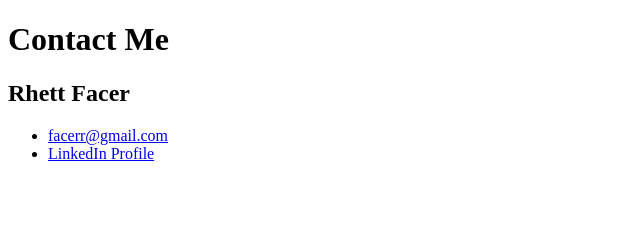
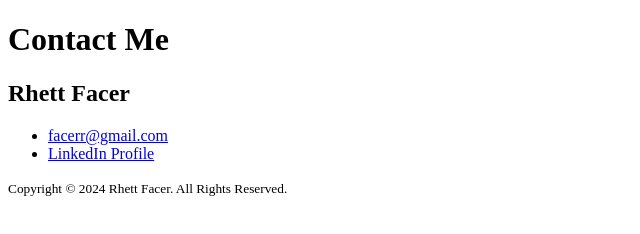
Before and after one commit to rfacer81/html-portfolio, a plain HTML site: page contact.html in a window 1280 px wide. Shown: the whole page, without its empty margins (0-640 px from the left). Drawn offline with Linux system fonts and the light colour scheme.

Commit message:
Add files via upload

```diff
--- a/contact.html
+++ b/contact.html
@@ -12,5 +12,10 @@
             <li><a href="mailto:facerr@gmail.com">facerr@gmail.com</a></li>
             <li><a href="https://www.linkedin.com/in/rhettfacer/">LinkedIn Profile</a></li>
         </ul>
+    <footer>
+        <small>
+            Copyright © 2024 Rhett Facer. All Rights Reserved.
+        </small>
+    </footer>
 </body>
 </html>
```
Also changed, not shown: hobbies.html (+5 -0 lines).
